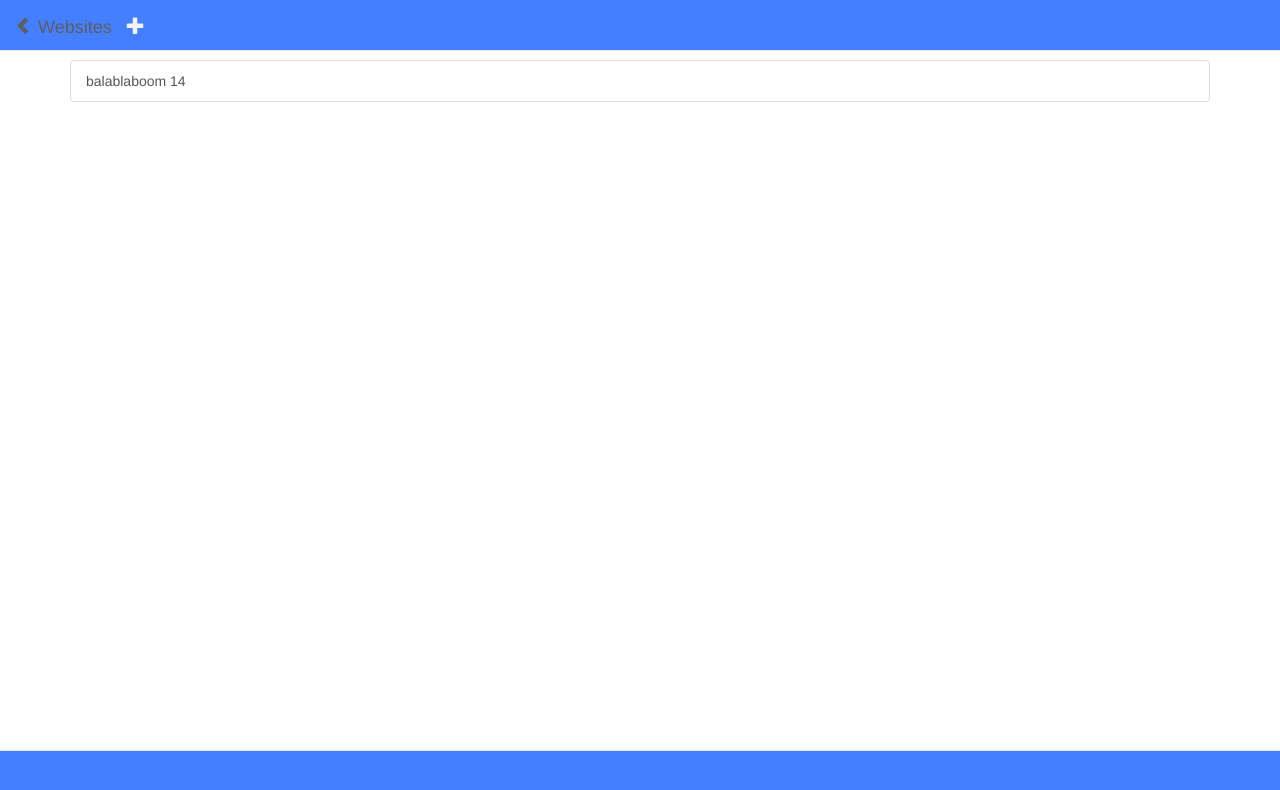
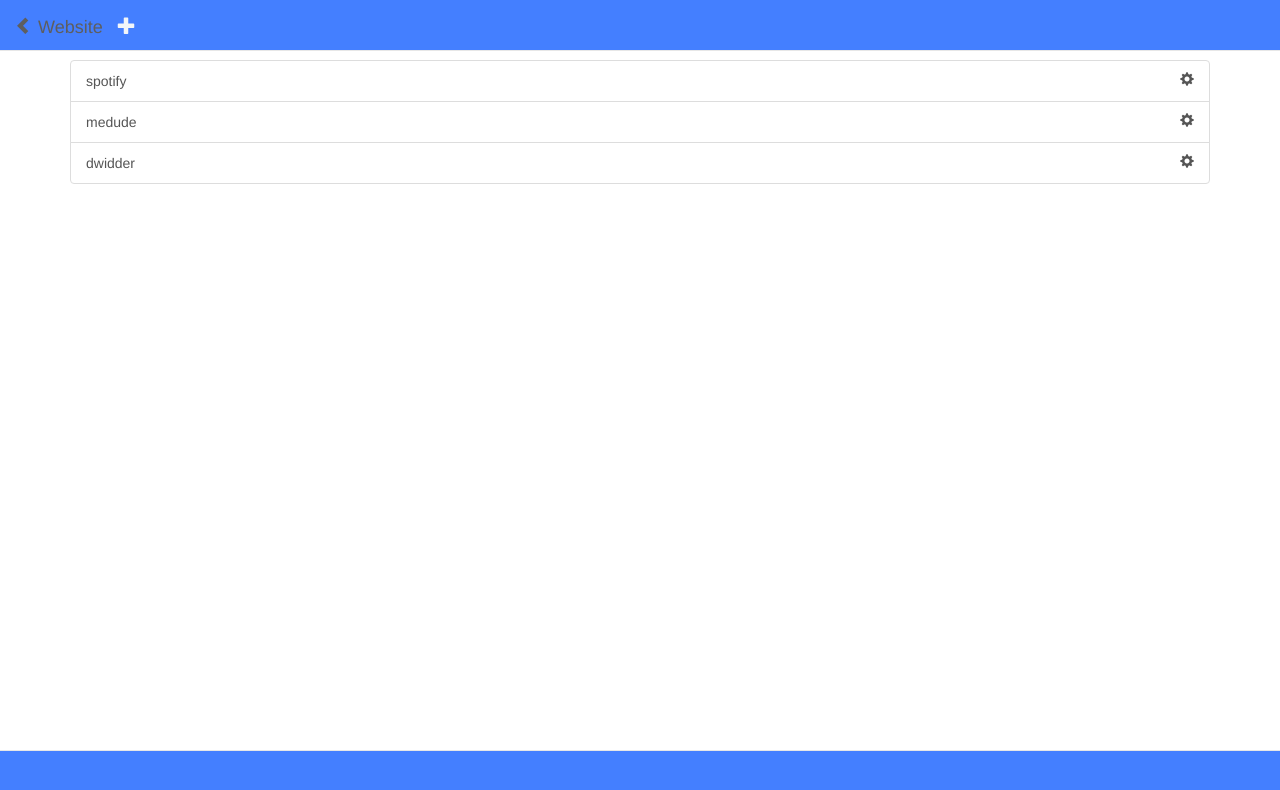
Before and after one commit to ChienliMa/MA-QIANLI-webdev, a website: page public/assignment/website-list.html in a window 1280 px wide. Drawn offline with nearby package versions, Linux system fonts and the light colour scheme.

Commit message:
1. change HTML tag <a> default style to inherit color 2. add websitecontroller

```diff
--- /dev/null
+++ b/public/assignment/app.js
@@ -0,0 +1,14 @@
+/**
+ * Created by ChienliMa on 9/29/16.
+ */
+
+(function(angular) {
+    'use strict';
+    angular.module('myApp', []).controller('WebsiteController', function($scope) {
+        $scope.websites= [{"name":"spotify"},
+                            {"name":"medude"},
+                            {"name":"dwidder"}];
+
+
+    });
+})(window.angular);
--- a/public/assignment/css/style.css
+++ b/public/assignment/css/style.css
@@ -17,3 +17,7 @@
 .icon-default {
     color: rgba(244, 247, 249, 0.99);
 }
+
+a {
+    color: inherit;
+}
--- a/public/assignment/website-list.html
+++ b/public/assignment/website-list.html
@@ -1,27 +1,32 @@
 <!DOCTYPE html>
 <html lang="en">
 <head>
+    <title>Websites</title>
+
     <meta name="viewport" content="initial-scale=1.0, maximum-scale=1.0, minimum-scale=1.0,target-densitydpi=device-dpi, user-scalable=no" />
     <meta charset="UTF-8">
-    <title>Websites</title>
+
+
     <link href="https://maxcdn.bootstrapcdn.com/bootstrap/3.3.6/css/bootstrap.min.css" rel="stylesheet"/>
     <script tpye="text/javascript" src="https://maxcdn.bootstrapcdn.com/bootstrap/3.3.5/js/bootstrap.min.js"></script>
 
+    <script src="//ajax.googleapis.com/ajax/libs/angularjs/1.5.8/angular.min.js"></script>
+    <script src="app.js"></script>
+
     <link href="css/style.css" rel="stylesheet"/>
-
 </head>
 
 
-<body>
+<body ng-app="myApp">
+
+
 
 <nav class="navbar navbar-default navbar-fixed-top">
     <div class="container-fluid">
         <div class="navbar-header">
             <div class="navbar-brand">
-                <span class="glyphicon glyphicon-chevron-left">
-                    <a href="profile.html"></a>
-                </span>
-                <span class="" href="profile.html">Websites</span>
+                <a class="glyphicon glyphicon-chevron-left" href="profile.html"></a>
+                Website
             </div>
 
             <a class="navbar-brand pull-right" href="website-new.html">
@@ -31,12 +36,12 @@
     </div>
 </nav>
 
-<div class="container">
+
+<div class="container" ng-controller="WebsiteController">
     <ul class="list-group">
-        <!--do a for-each here-->
-        <a class="list-group-item">
-            balablaboom
-            <span class="tag tag-default tag-pill pull-xs-right">14</span>
+        <a class="list-group-item" ng-repeat="website in websites" >
+            <span class="glyphicon glyphicon-cog pull-right"></span>
+            {{website.name}}
         </a>
     </ul>
 </div>
```
Also changed, not shown: public/assignment/login.html (+1 -0 lines), public/assignment/register.html (+1 -0 lines), public/assignment/website-new.html (+2 -4 lines), server.js (line endings or trailing spaces).
